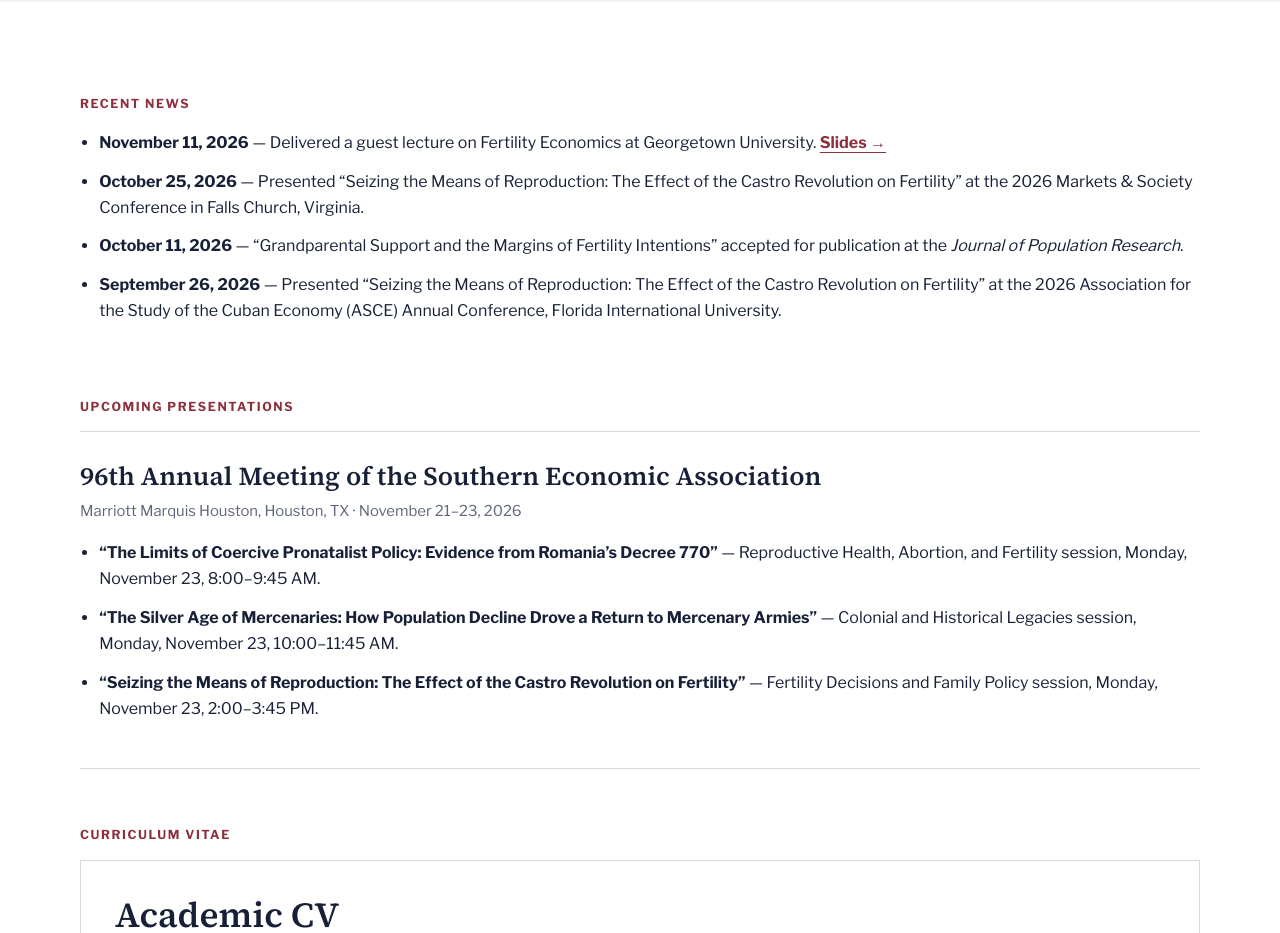
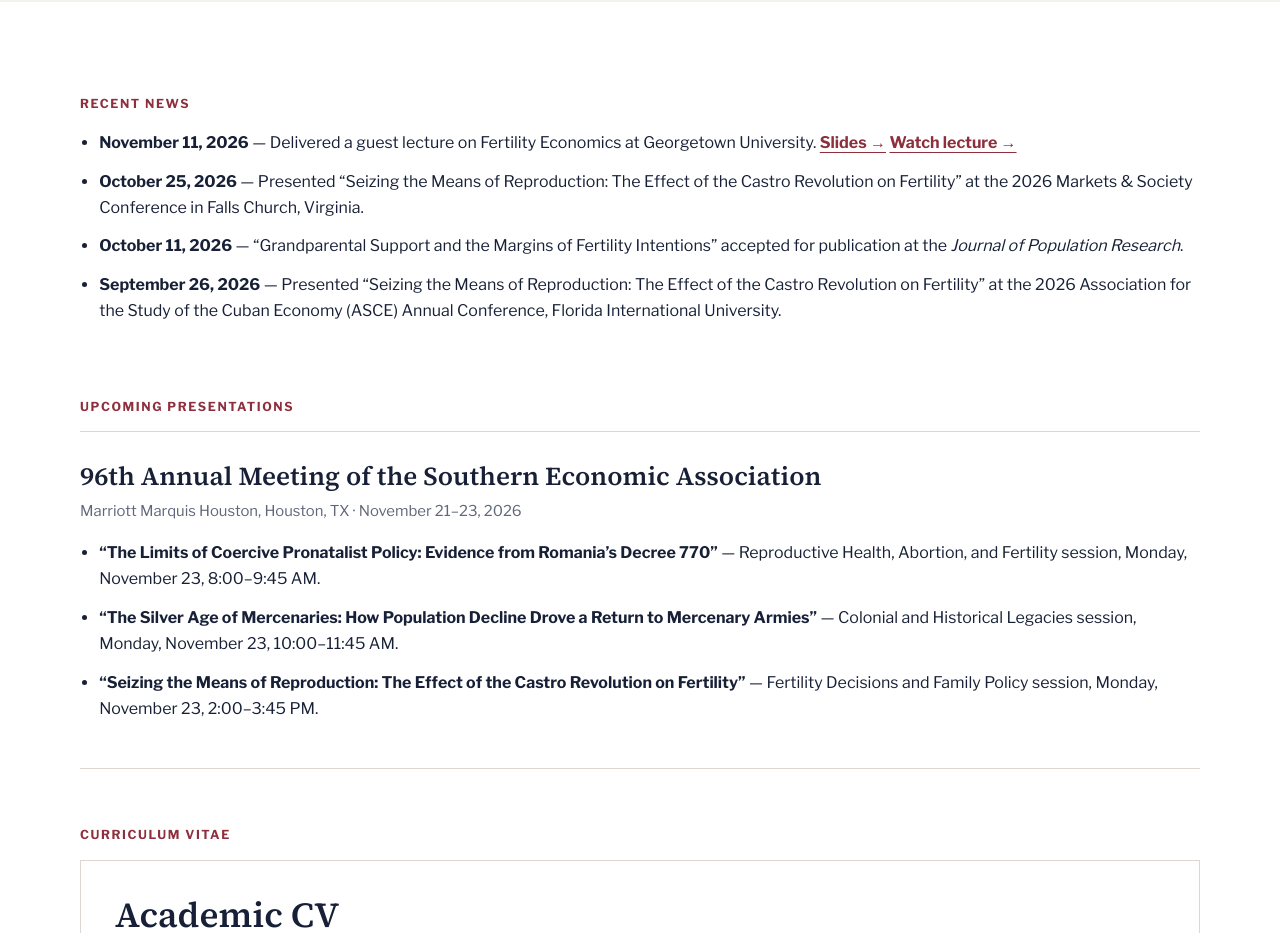
Before and after one commit to CRemien1/charlesremienwebsite, a plain HTML site: page index.html in a window 1280 px wide. Shown: the part 1200-2133 px from the top of the page. Drawn offline with nearby package versions, Linux system fonts and the light colour scheme.

Commit message:
Add Georgetown lecture recording link
Co-Authored-By: Claude Sonnet 5.5 <noreply@anthropic.com>

```diff
--- a/index.html
+++ b/index.html
@@ -74,7 +74,7 @@
     <section class="section section-tight-bottom container">
       <p class="section-label">Recent news</p>
       <ul class="project-list">
-        <li><strong>November 11, 2026</strong> — Delivered a guest lecture on Fertility Economics at Georgetown University. <a class="text-link" href="assets/files/guest-lecture-fertility-slides.pdf">Slides →</a></li>
+        <li><strong>November 11, 2026</strong> — Delivered a guest lecture on Fertility Economics at Georgetown University. <a class="text-link" href="assets/files/guest-lecture-fertility-slides.pdf">Slides →</a> <a class="text-link" href="https://youtu.be/rz3AYt3k1hU">Watch lecture →</a></li>
         <li><strong>October 25, 2026</strong> — Presented “Seizing the Means of Reproduction: The Effect of the Castro Revolution on Fertility” at the 2026 Markets &amp; Society Conference in Falls Church, Virginia.</li>
         <li><strong>October 11, 2026</strong> — “Grandparental Support and the Margins of Fertility Intentions” accepted for publication at the <em>Journal of Population Research</em>.</li>
         <li><strong>September 26, 2026</strong> — Presented “Seizing the Means of Reproduction: The Effect of the Castro Revolution on Fertility” at the 2026 Association for the Study of the Cuban Economy (ASCE) Annual Conference, Florida International University.</li>
```
